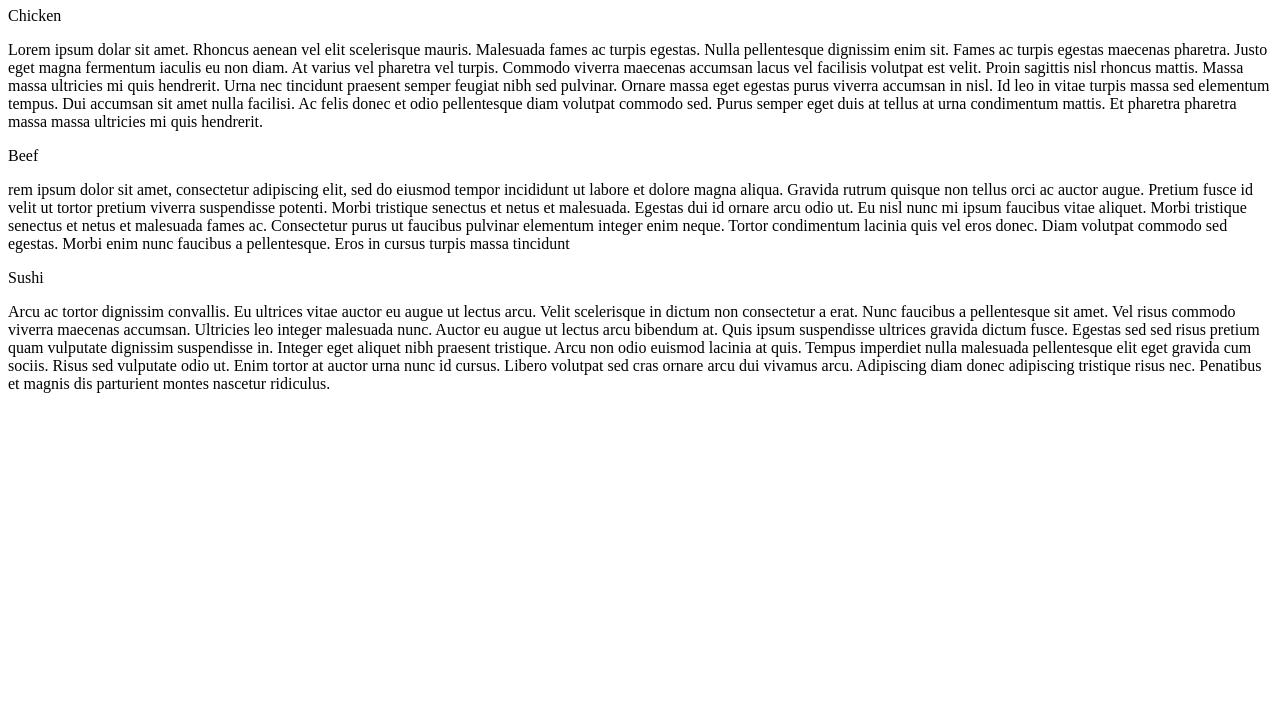
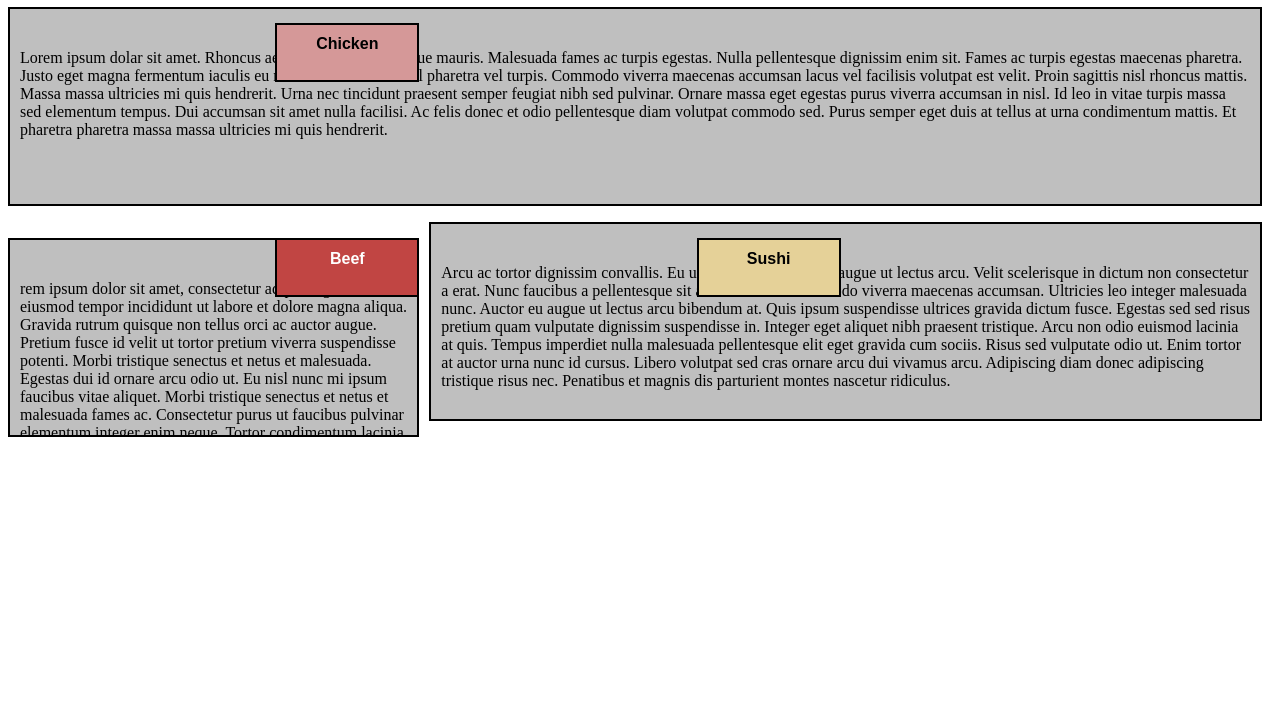
Before and after one commit to Aunestly/Aunestly.GitHub.io, a plain HTML site: page Module2_solution/index.html in a window 1280 px wide. Shown: the part 73-800 px from the top of the page. Drawn offline with Linux system fonts and the light colour scheme; files that its build step writes are made by us from their sources; the site is published under a folder, as on GitHub Pages, so addresses that start at the root find nothing.

Commit message:
Update index.html

```diff
--- a/Module2_solution/index.html
+++ b/Module2_solution/index.html
@@ -3,7 +3,7 @@
   <head>
     <meta charset=utf-8">
     <meta name="viewport" content="width=device-width, initial-scale=1">
-    <link rel="stylesheet" href="/module2_solution/index.css">
+    <link rel="stylesheet" href="module2_solution/index.css">
     <title>Responsive Layout</title>
 
  </head>
```
